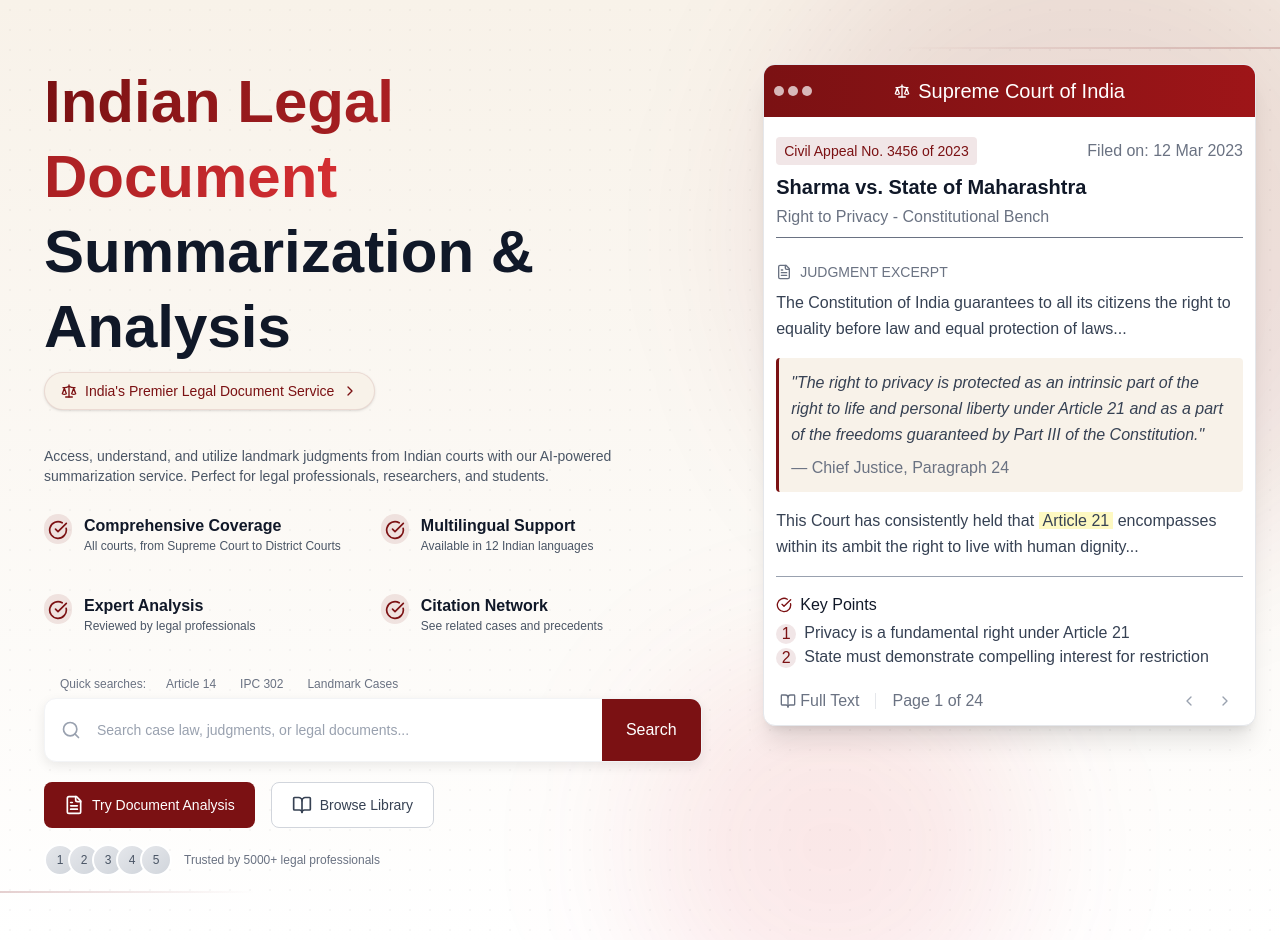
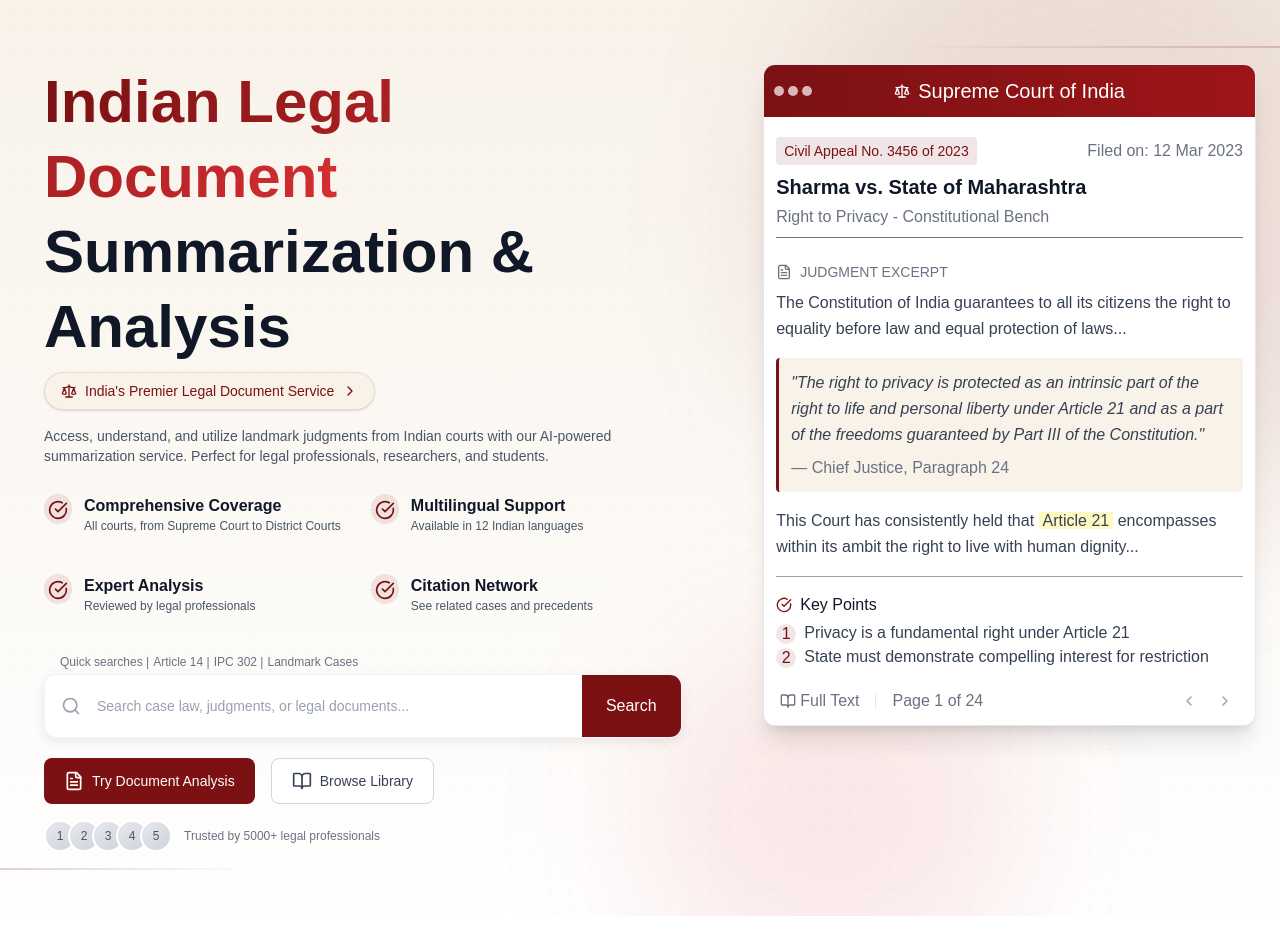
Before and after one commit to anirban2005143a/legal_summarization, a Next.js app in the folder frontend/: page / in a window 1280 px wide. After the commit the page ends 916 px from the top, so only its background shows below. Built offline with nearby package versions, Linux system fonts and the light colour scheme.

Commit message:
adjust spaces and font sizes

```diff
--- a/frontend/src/components/HeroSection/HeroSection.jsx
+++ b/frontend/src/components/HeroSection/HeroSection.jsx
@@ -12,7 +12,7 @@ const HeroSection = () => {
 
       {/* Main content */}
       <div className=" mx-auto px-6 py-16 relative z-10">
-        <div className="flex md:flex-row flex-col max-w-[1500px] mx-auto md:gap-4 gap-10 justify-between items-start ">
+        <div className="flex md:flex-row flex-col max-w-[1500px] mx-auto md:gap-4 gap-15 justify-between items-start ">
           {/* Left Content - Now spans 7 columns for better proportions */}
           <LeftSection />
 
--- a/frontend/src/components/HeroSection/LeftSection.jsx
+++ b/frontend/src/components/HeroSection/LeftSection.jsx
@@ -3,7 +3,8 @@ import React from 'react'
 
 const LeftSection = () => {
     return (
-        <div className=" md:w-[55%] md:ps-5">
+        <div className=" relative md:w-[55%] md:px-5">
+
             <h1 className="user-select-none text-4xl md:text-5xl xl:text-6xl font-bold text-gray-900 leading-tight">
                 <span className="bg-clip-text text-transparent bg-gradient-to-r from-[#7b1113] to-[#d42e32]">
                     Indian Legal Document
@@ -18,7 +19,7 @@ const LeftSection = () => {
                 <ChevronRight className="ml-2 h-4 w-4" />
             </div>
 
-            <p className="user-select-none text-gray-600 text-sm md:w-[90%] mt-7 ">
+            <p className="user-select-none text-gray-600 text-sm md:w-[90%] pt-2">
                 Access, understand, and utilize landmark judgments from Indian courts with our AI-powered summarization
                 service. Perfect for legal professionals, researchers, and students.
             </p>
@@ -61,11 +62,11 @@ const LeftSection = () => {
 
             {/* Search bar */}
             <div className=" my-3">
-                <div className="mb-1 flex items-center text-xs text-gray-500 pl-4">
-                    <span className="mr-3">Quick searches:</span>
-                    <button className="mr-2 px-2 py-0.5 rounded hover:bg-gray-100 hover:text-[#7b1113]">Article 14</button>
-                    <button className="mr-2 px-2 py-0.5 rounded hover:bg-gray-100 hover:text-[#7b1113]">IPC 302</button>
-                    <button className="px-2 py-0.5 rounded hover:bg-gray-100 hover:text-[#7b1113]">Landmark Cases</button>
+                <div className="mb-1 flex items-center justify-start gap-1 sm:text-xs text-[11px] text-gray-500 sm:pl-4 pl-1">
+                    <span className="">Quick searches |</span>
+                    <span className="rounded hover:text-[#7b1113]">Article 14 |</span>
+                    <span className="rounded hover:text-[#7b1113]">IPC 302 |</span>
+                    <span className="rounded hover:text-[#7b1113]">Landmark Cases</span>
                 </div>
                 <div className="relative flex items-center xl:h-16 h-12 bg-white rounded-xl shadow-[0_4px_12px_rgba(0,0,0,0.08)] border border-gray-100 overflow-hidden">
                     <div className=" inset-y-0 left-0 px-4 flex items-center pointer-events-none">
@@ -82,11 +83,9 @@ const LeftSection = () => {
                         </button>
                     </div>
                 </div>
-
             </div>
 
-
-            <div className="flex flex-row gap-4 pt-2">
+            <div className="flex sm:flex-row flex-col gap-4 pt-2">
                 <button className="bg-[#7b1113] text-sm text-white md:px-5 px-3 py-3 rounded-lg hover:bg-[#7b1113]/90 transition-colors flex items-center justify-center">
                     <FileText className="mr-2 h-5 w-5" />
                     Try Document Analysis
@@ -114,7 +113,6 @@ const LeftSection = () => {
                 </div>
             </div>
 
-
         </div>
     )
 }
```
